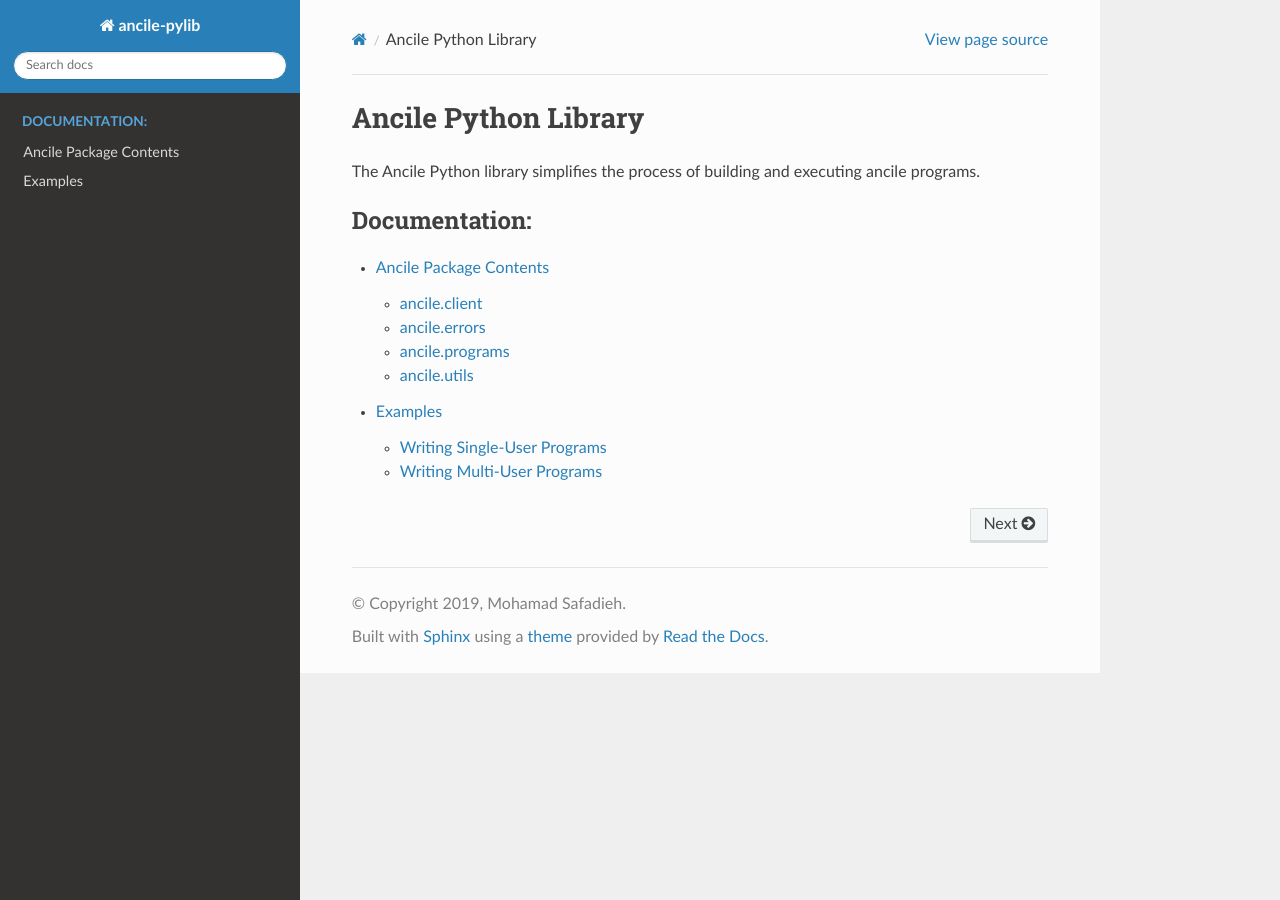
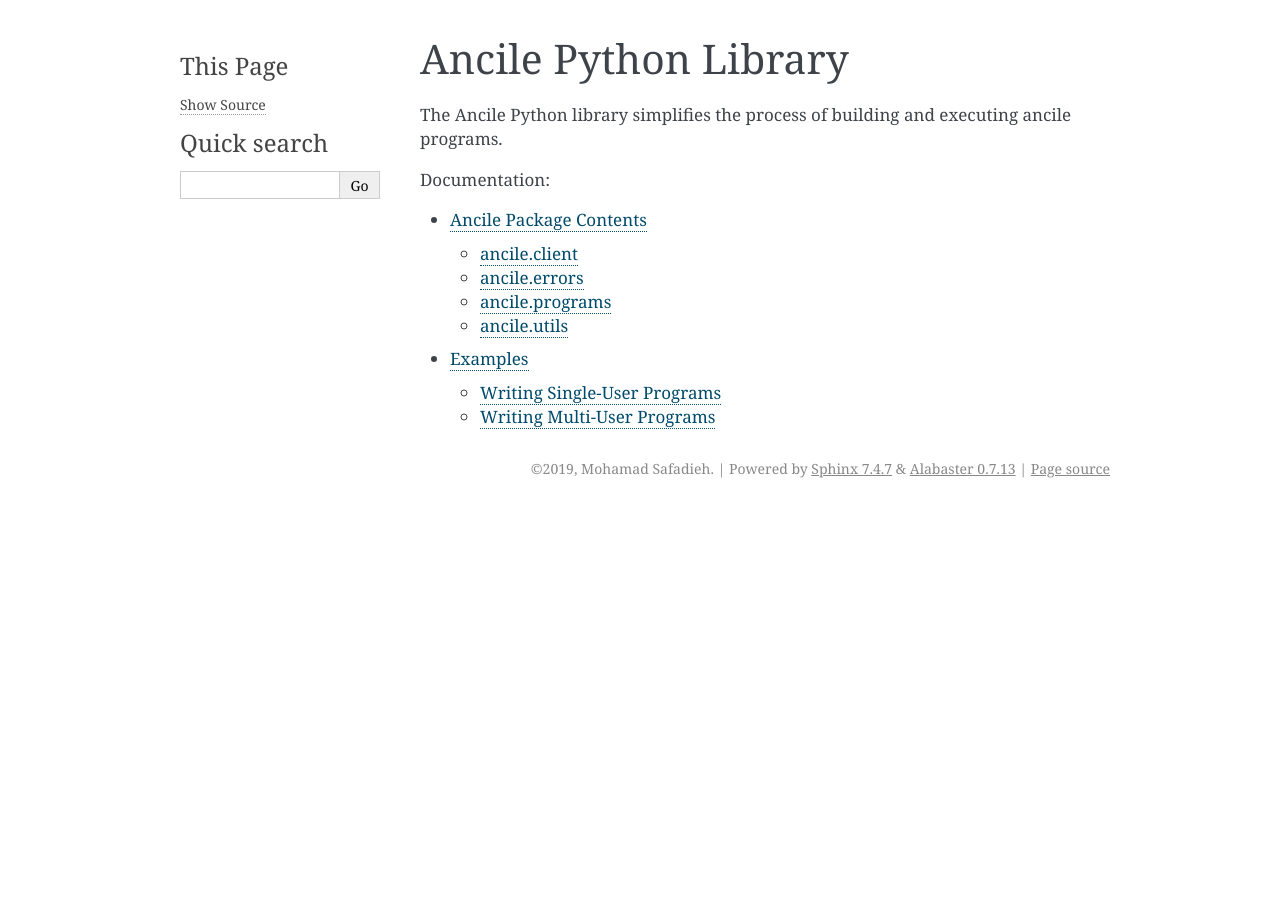
Before and after one commit to ancile-project/ancile-pylib, a Sphinx documentation site: the page built from docs/index.rst, in a window 1280 px wide. Built offline with Sphinx 7.4.7, drawn with Linux system fonts in a browser that asks for light colours.

```diff
--- a/docs/conf.py
+++ b/docs/conf.py
@@ -48,7 +48,7 @@ exclude_patterns = ['_build', 'Thumbs.db', '.DS_Store']
 # The theme to use for HTML and HTML Help pages.  See the documentation for
 # a list of builtin themes.
 #
-html_theme = 'sphinx_rtd_theme'
+html_theme = 'alabaster'
 
 # Add any paths that contain custom static files (such as style sheets) here,
 # relative to this directory. They are copied after the builtin static files,
--- a/setup.py
+++ b/setup.py
@@ -10,6 +10,7 @@ import sys
 from shutil import rmtree
 
 from setuptools import find_packages, setup, Command
+from sphinx.setup_command import BuildDoc
 
 # Package meta-data.
 NAME = 'ancile-pylib'
@@ -127,5 +128,6 @@ setup(
     # $ setup.py publish support.
     cmdclass={
         'upload': UploadCommand,
+        'build_sphinx': BuildDoc
     },
 )
```
Also changed, not shown: README.md (+28 -1 lines).
